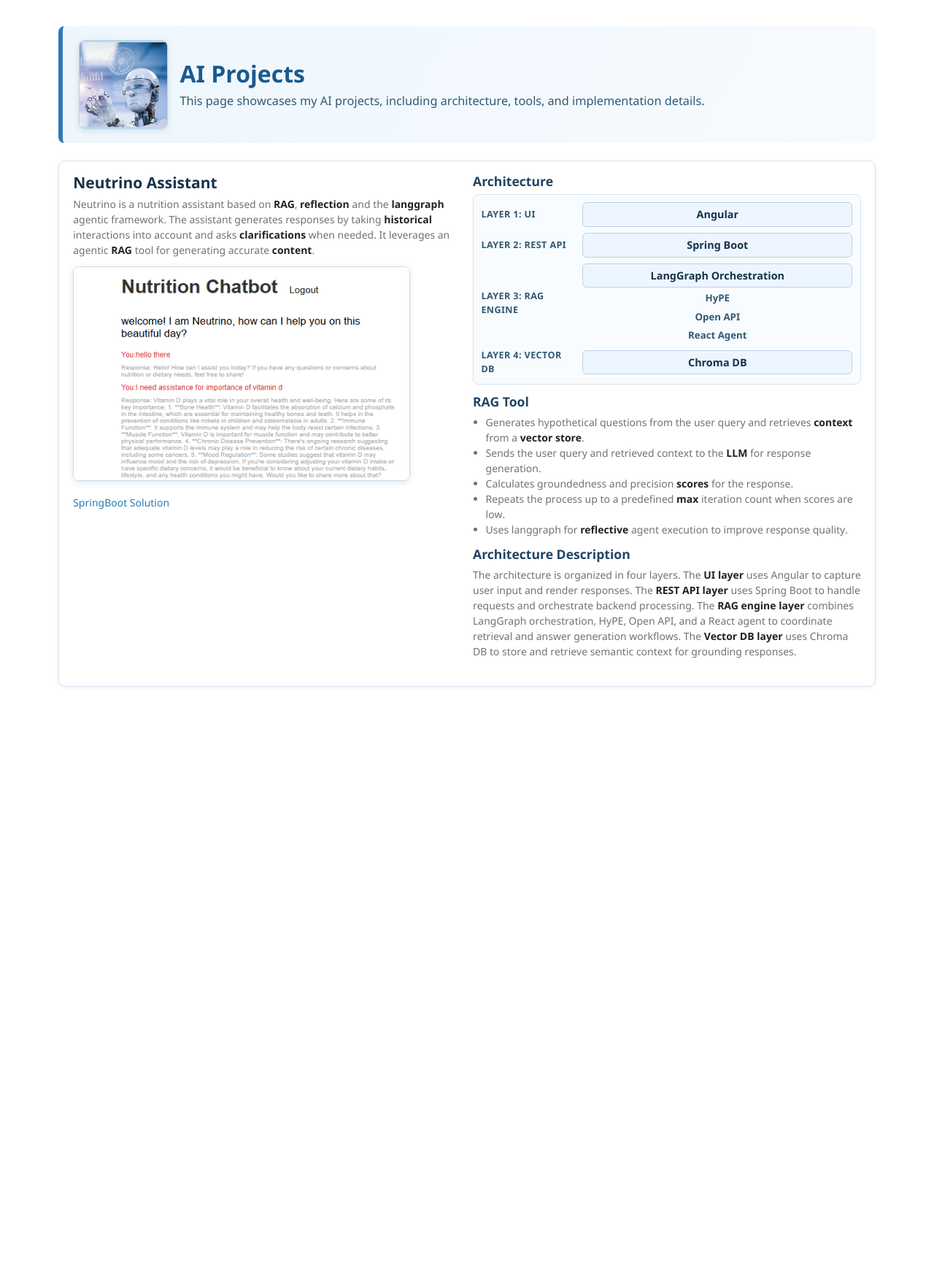
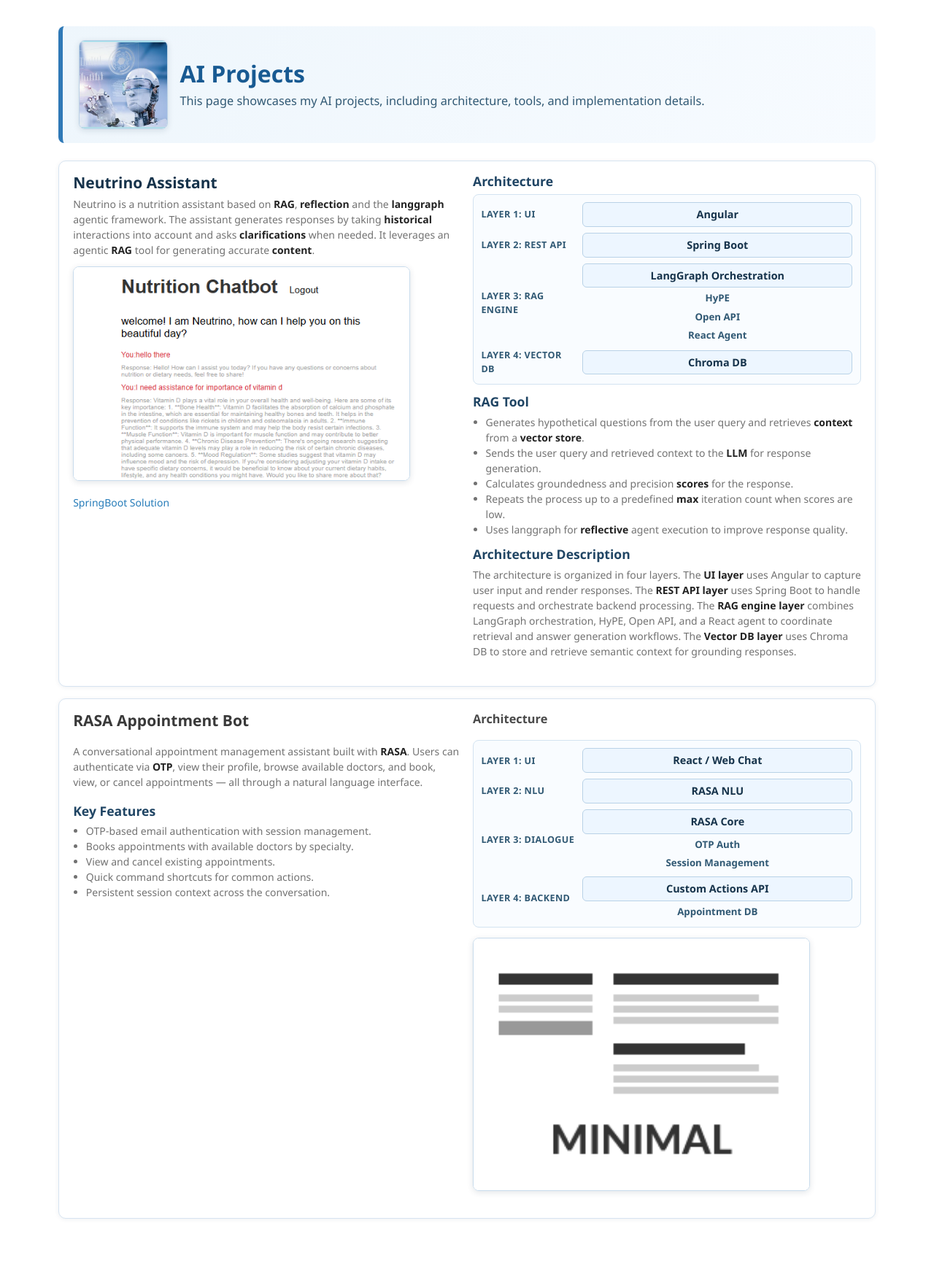
Before and after one commit to balakishan-77/balakishan-77.github.io, a Jekyll site: the page built from index.md, in a window 1280 px wide. Shown: the whole page at 73% size. Built offline with Jekyll 4.4.1, drawn with Linux system fonts in a browser that asks for light colours; before the commit the page ends 1025 px from its top, so only the background shows below that.

Commit message:
updated for layout

```diff
--- a/index.md
+++ b/index.md
@@ -177,6 +177,18 @@
 		box-shadow: 0 2px 8px rgba(18, 44, 68, 0.12);
 	}
 
+	.project-row-reversed {
+		grid-template-columns: 1fr 1fr;
+	}
+
+	.project-row-reversed .project-left {
+		order: 1;
+	}
+
+	.project-row-reversed .project-right {
+		order: 0;
+	}
+
 	@media (max-width: 900px) {
 		body {
 			padding: 16px;
@@ -287,4 +299,57 @@
 			</p>
 		</div>
 	</article>
+
+	<article class="project-row project-row-reversed">
+		<div class="project-left">
+			<h3>Architecture</h3>
+			<div class="arch-diagram">
+				<div class="arch-layer">
+					<div class="arch-label">Layer 1: UI</div>
+					<div class="arch-node arch-node-main">React / Web Chat</div>
+				</div>
+				<div class="arch-layer">
+					<div class="arch-label">Layer 2: NLU</div>
+					<div class="arch-node arch-node-main">RASA NLU</div>
+				</div>
+				<div class="arch-layer">
+					<div class="arch-label">Layer 3: Dialogue</div>
+					<div>
+						<div class="arch-node arch-node-main">RASA Core</div>
+						<div class="arch-node-sub">OTP Auth</div>
+						<div class="arch-node-sub">Session Management</div>
+					</div>
+				</div>
+				<div class="arch-layer">
+					<div class="arch-label">Layer 4: Backend</div>
+					<div>
+						<div class="arch-node arch-node-main">Custom Actions API</div>
+						<div class="arch-node-sub">Appointment DB</div>
+					</div>
+				</div>
+			</div>
+
+			<div class="project-shot" style="margin-top:0.9rem;">
+				<img src="{{ '/assets/img/appointment-bot-screenshot.png' | relative_url }}" alt="Appointment Bot screenshot" onerror="this.style.display='none'" />
+			</div>
+		</div>
+
+		<div class="project-right">
+			<h2 style="margin-top:0;">RASA Appointment Bot</h2>
+			<p>
+				A conversational appointment management assistant built with <strong>RASA</strong>. Users
+				can authenticate via <strong>OTP</strong>, view their profile, browse available doctors,
+				and book, view, or cancel appointments — all through a natural language interface.
+			</p>
+
+			<h3>Key Features</h3>
+			<ul>
+				<li>OTP-based email authentication with session management.</li>
+				<li>Books appointments with available doctors by specialty.</li>
+				<li>View and cancel existing appointments.</li>
+				<li>Quick command shortcuts for common actions.</li>
+				<li>Persistent session context across the conversation.</li>
+			</ul>
+		</div>
+	</article>
 </section>
```
Also changed, not shown: assets/img/appointment-bot-screenshot.png (added).
